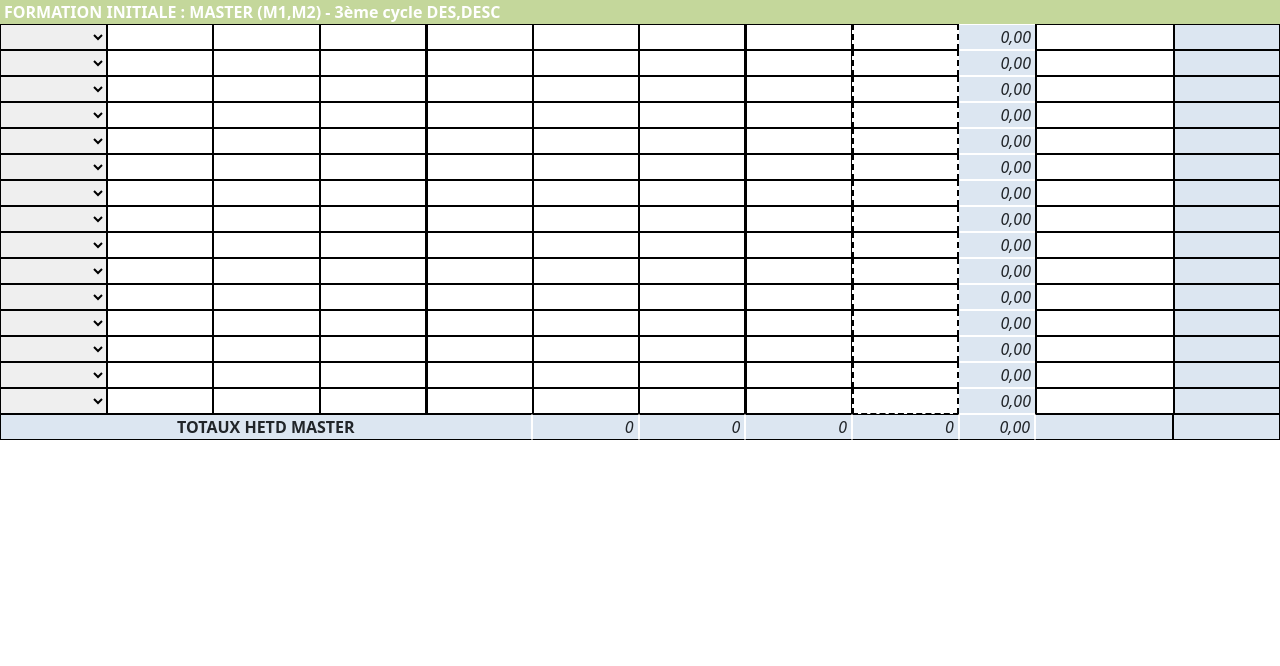
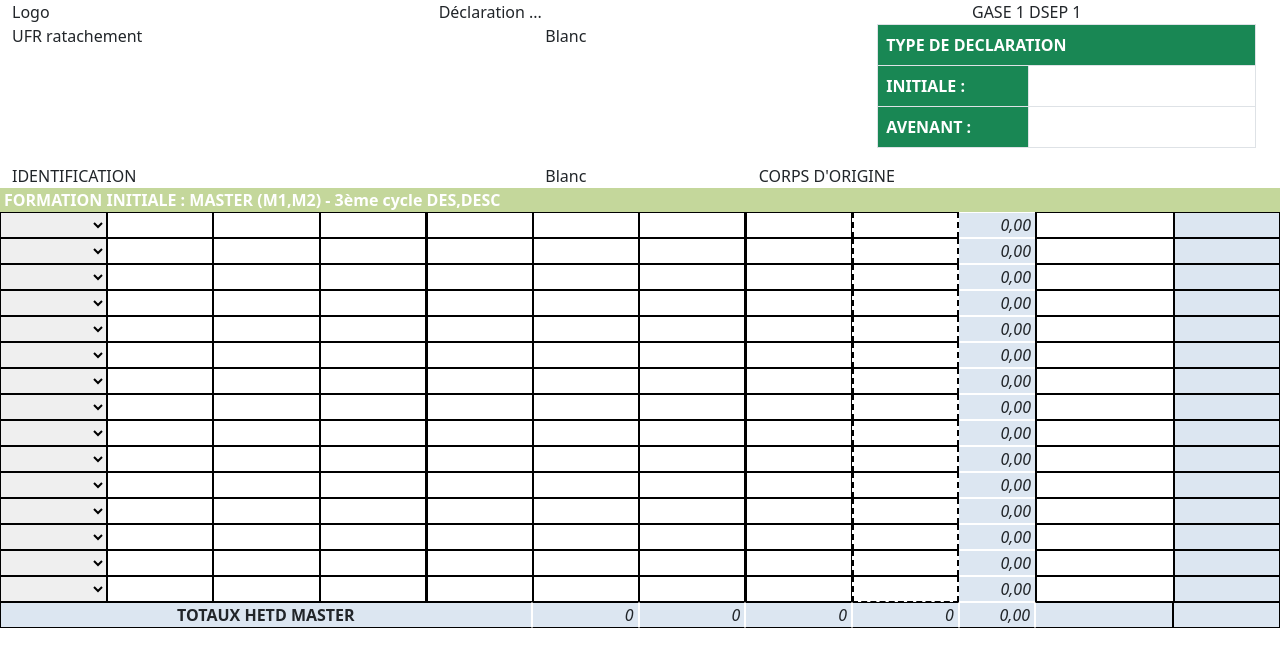
Before and after one commit to blackol/turboinfinity, a plain HTML site: page index.html in a window 1280 px wide. Drawn offline with Linux system fonts and the light colour scheme.

Commit message:
Separation par Ruben et Taf Ruben

```diff
--- a/index.css
+++ b/index.css
@@ -22,25 +22,31 @@ html {
   scroll-behavior: smooth;
 }
 
-h1,h2,h3,h4,h5,h6 {
+h1,
+h2,
+h3,
+h4,
+h5,
+h6 {
   color: rgb(4, 4, 4);
   font-family: 'Lato', sans-serif;
   margin: 0;
 }
 
-h1,h2{
+h1,
+h2 {
   font-size: 2rem;
   font-weight: 500;
 }
 
-p{
-  color:rgb(0, 0, 0);
-  opacity:75%;
+p {
+  color: rgb(0, 0, 0);
+  opacity: 75%;
   font-size: 1rem;
   font-family: 'Rubik', sans-serif;
 }
 
-ul{
+ul {
   list-style: none;
 }
 
@@ -55,4 +61,13 @@ ul{
 .bleu {
   background-color: #DCE6F1;
 }
+
+.blanc {
+  color: white;
+}
+
+.cell_table {
+  width: 40%;
+}
+
 /*============= base du style ================*/
--- a/index.html
+++ b/index.html
@@ -1,5 +1,6 @@
 <!DOCTYPE html>
 <html lang="fr">
+
 <head>
     <meta charset="UTF-8">
     <meta http-equiv="X-UA-Compatible" content="IE=edge">
@@ -11,11 +12,68 @@
 
     <title>UA projet</title>
 </head>
+
 <body>
+    <!-- Separation par Ruben -->
+    <div class="container-fluid">
+        <div class="row">
+            <div class="col-4">
+                Logo
+            </div>
+            <div class="col">
+                Déclaration ...
+            </div>
+            <div class="col-3">
+                GASE 1 DSEP 1
+            </div>
+        </div>
+        <div class="row">
+            <div class="col-5">
+                UFR ratachement
+            </div>
+            <div class="col">
+                Blanc
+            </div>
+            <!-- RUBEN -->
+            <div class="col-4">
+                <div class="container">
+                    <table class="table table-bordered">
+                        <tr class="bg-success">
+                            <th colspan="2" class="blanc">TYPE DE DECLARATION</th>
+                        </tr>
+                        <tr>
+                            <td class="bg-success blanc cell_table fw-bold">INITIALE :</td>
+                            <td></td>
+                        </tr>
+                        <tr>
+                            <td class="bg-success blanc cell_table fw-bold">AVENANT :</td>
+                            <td></td>
+                        </tr>
+                    </table>
+                </div>
+            </div>
+            <!-- Fin RUBEN -->
+        </div>
+        <div class="row">
+            <div class="col-5">
+                IDENTIFICATION
+            </div>
+            <div class="col-2">
+                Blanc
+            </div>
+            <div class="col">
+                CORPS D'ORIGINE
+            </div>
+        </div>
+    </div>
+    <!-- Fin Separation -->
     <!-- Mehdi -->
     <div id="master">
-        <div class="v-clair text-white w-100 px-1"><b>FORMATION INITIALE : MASTER (M1,M2) - 3ème cycle DES,DESC</b></div>
+        <div class="v-clair text-white w-100 px-1"><b>FORMATION INITIALE : MASTER (M1,M2) - 3ème cycle DES,DESC</b>
+        </div>
     </div>
+    <!--  -->
 
 </body>
+
 </html>
```
